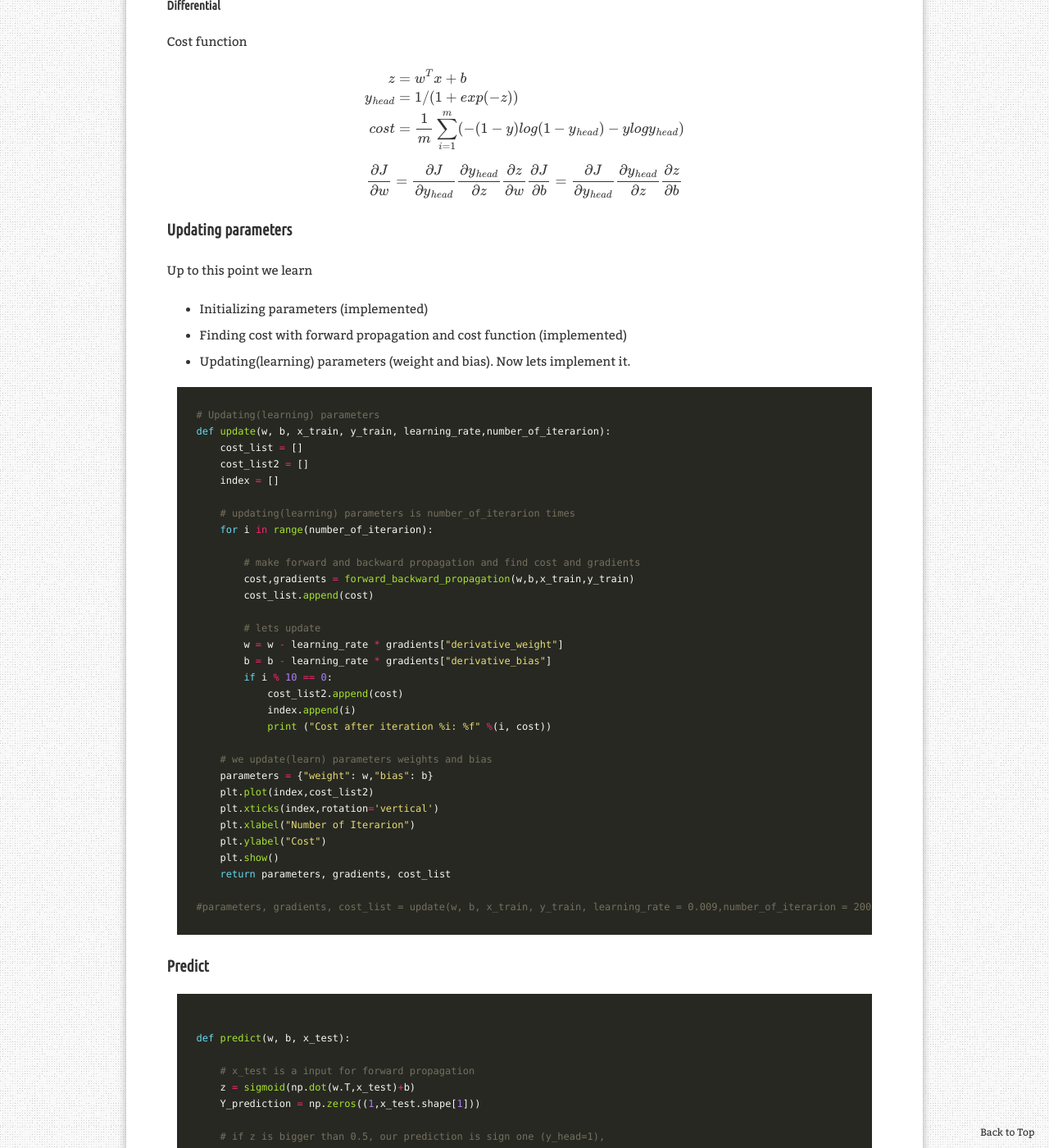
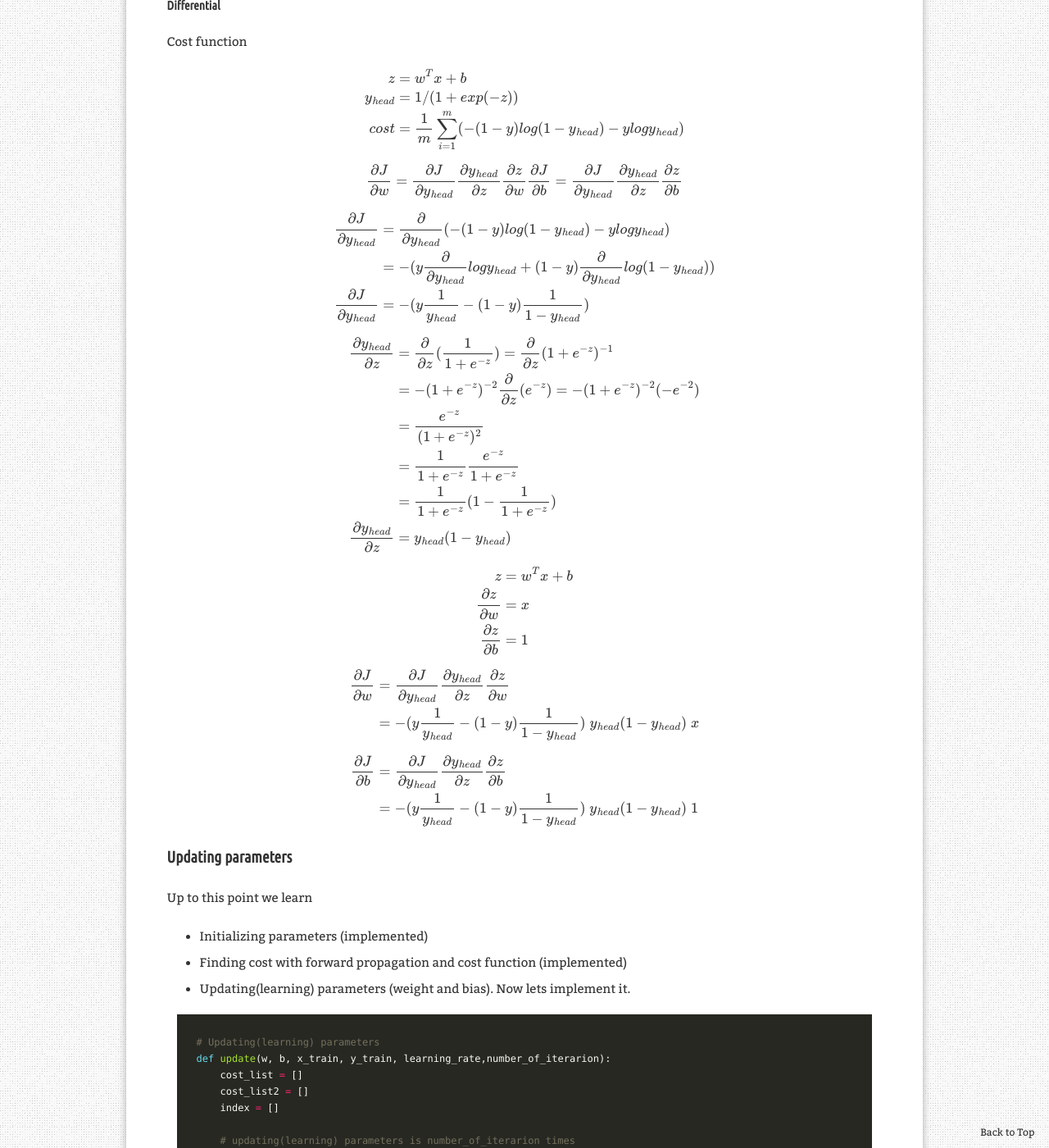
Before and after one commit to aristohyun/aristohyun.github.io, a Jekyll site: the page built from _posts/2021-08-08- Logistic-Regression.md, in a window 1280 px wide and 1400 px high, scrolled down 5826 px. Shown: the whole window at 82% size. Built offline with Jekyll 4.4.1, drawn with Linux system fonts in a browser that asks for light colours; formulas are drawn with MathJax 3; comment, search, counter and statistics services are not loaded.

Commit message:
Update 2021-08-08- Logistic-Regression.md

```diff
--- a/_posts/2021-08-08- Logistic-Regression.md
+++ b/_posts/2021-08-08- Logistic-Regression.md
@@ -201,6 +201,46 @@ cost &= \frac{1}{m} \sum \limits_ {i=1}^{m} (-(1 - y) log (1 - y_ {head}) - y lo
 \frac {\partial J}{\partial b} = \frac {\partial J}{\partial y_ {head}} \frac {\partial y_ {head}}{\partial z} \frac {\partial z}{\partial b}
 @
 
+@
+\begin{align\*}
+\frac {\partial J}{\partial y_ {head}} &= \frac {\partial }{\partial y_ {head}} (-(1 - y) log (1 - y_ {head}) - y log y_ {head}) \\\
+&= -(y\frac {\partial }{\partial y_ {head}} log y_ {head} + (1-y)\frac {\partial }{\partial y_ {head}}log(1-y_ {head}) ) \\\
+\frac {\partial J}{\partial y_ {head}} &= -(y \frac{1}{y_ {head}} - (1-y)\frac{1}{1-y_ {head}})
+\end{align\*}
+@
+
+@
+\begin{align\*}
+\frac {\partial y_ {head}}{\partial z} &= \frac {\partial }{\partial z} (\frac{1}{1+e^{-z}}) = \frac {\partial }{\partial z}(1+e^{-z})^{-1} \\\
+&= -(1+e^{-z})^{-2}\frac {\partial }{\partial z}(e^{-z}) = -(1+e^{-z})^{-2}(-e^{-2}) \\\
+&= \frac{e^{-z}}{(1+e^{-z})^2} \\\
+&= \frac{1}{1+e^{-z}} \frac{e^{-z}}{1+e^{-z}} \\\
+&= \frac{1}{1+e^{-z}} (1- \frac{1}{1+e^{-z}}) \\\
+\frac {\partial y_ {head}}{\partial z} &= y_ {head}(1-y_ {head})
+\end{align\*}
+@
+
+@
+\begin{align\*}
+z &= w^Tx+b \\\
+\frac {\partial z}{\partial w} &= x \\\
+\frac {\partial z}{\partial b} &= 1
+\end{align\*}
+@
+
+@
+\begin{align\*}
+\frac {\partial J}{\partial w} &= \frac {\partial J}{\partial y_ {head}} \frac {\partial y_ {head}}{\partial z} \frac {\partial z}{\partial w} \\\
+&= -(y \frac{1}{y_ {head}} - (1-y)\frac{1}{1-y_ {head}}) \; y_ {head}(1-y_ {head}) \; x
+\end{align\*}
+@
+
+@
+\begin{align\*}
+\frac {\partial J}{\partial b} &= \frac {\partial J}{\partial y_ {head}} \frac {\partial y_ {head}}{\partial z} \frac {\partial z}{\partial b} \\\
+&= -(y \frac{1}{y_ {head}} - (1-y)\frac{1}{1-y_ {head}}) \; y_ {head}(1-y_ {head}) \; 1
+\end{align\*}
+@
 
 ### Updating parameters
 
```
